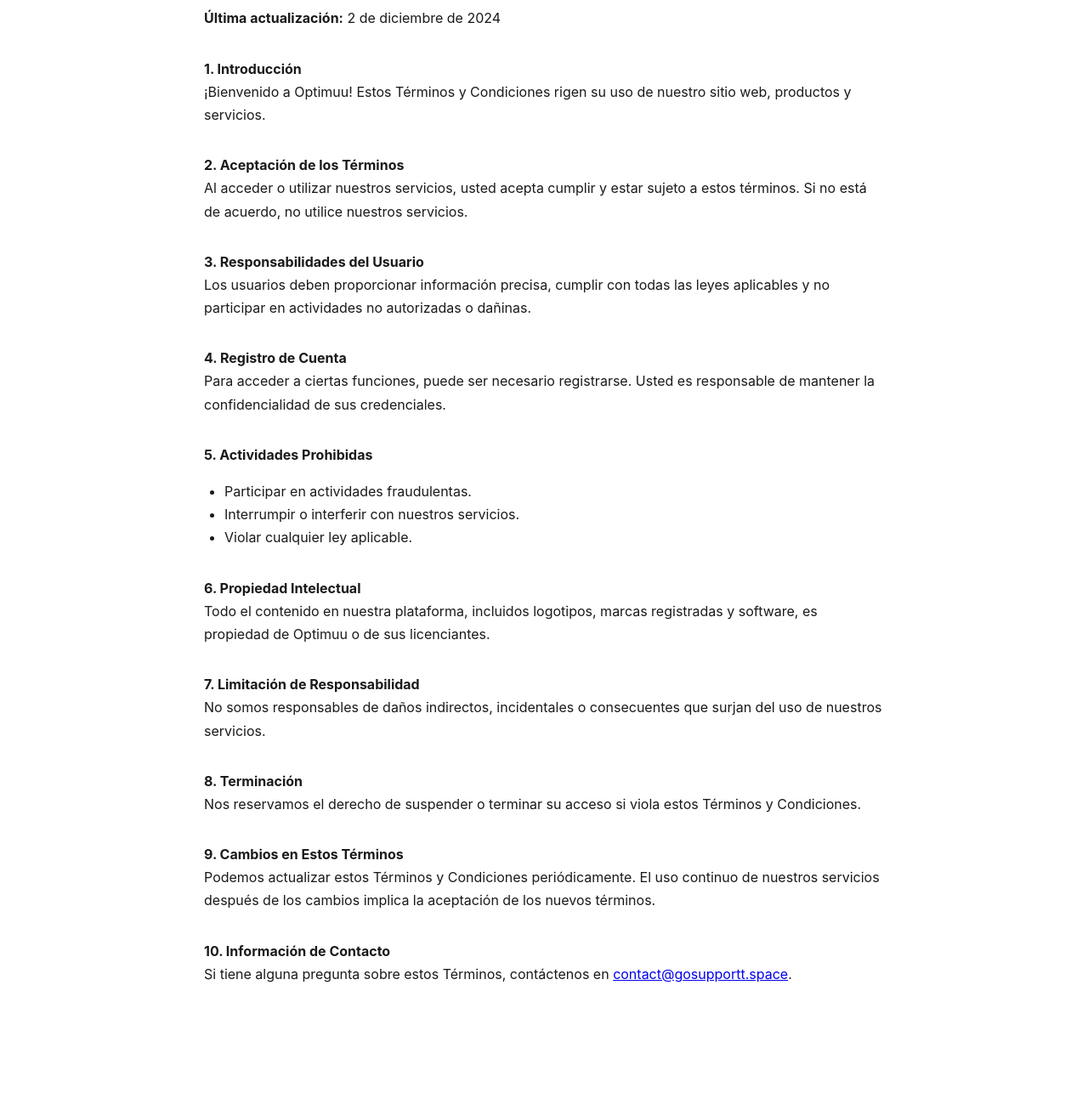
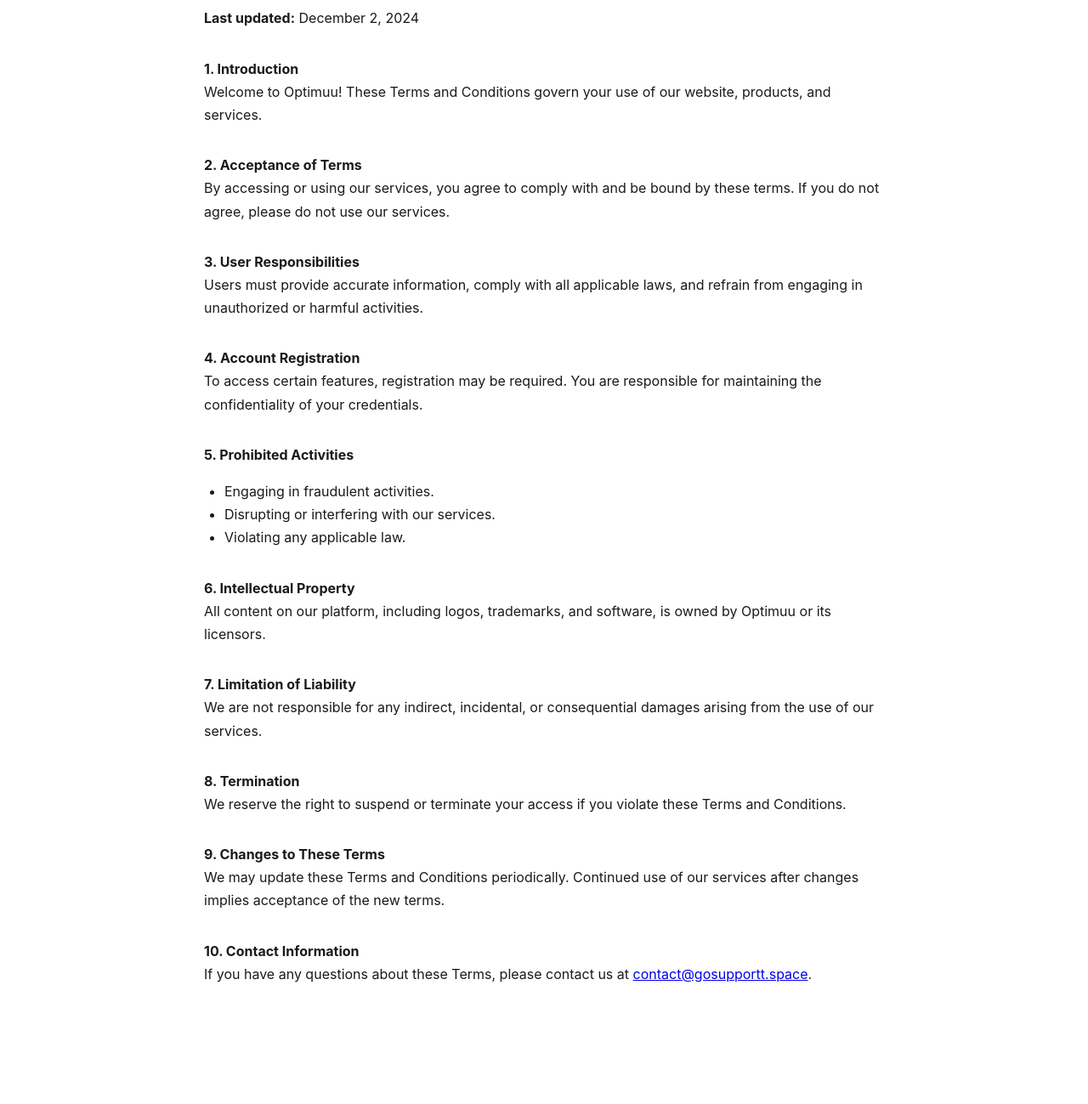
Before and after one commit to gboxboss/voxa, a plain HTML site: page terms-conditions.html in a window 1280 px wide. Shown: the part 238-1537 px from the top of the page at 85% size. Drawn offline with Linux system fonts and the light colour scheme.

Commit message:
Update terms-conditions.html

```diff
--- a/terms-conditions.html
+++ b/terms-conditions.html
@@ -1,9 +1,9 @@
 <!DOCTYPE html>
-<html lang="es">
+<html lang="en">
 <head>
   <meta charset="UTF-8" />
   <meta name="viewport" content="width=device-width, initial-scale=1.0"/>
-  <title>Términos y Condiciones – Optimuu</title>
+  <title>Terms and Conditions – Optimuu</title>
   <link rel="stylesheet" href="https://cdnjs.cloudflare.com/ajax/libs/font-awesome/6.5.1/css/all.min.css">
   <style>
     :root {
@@ -90,83 +90,84 @@
   <header>
     <div class="container header-inner">
       <a href="index.html" class="logo">
-        <img src="images/cropped-cropped-Diapositiva2-scaled-2.webp" alt="Logo Optimuu">
+        <img src="images/cropped-cropped-Diapositiva2-scaled-2.webp" alt="Optimuu Logo">
       </a>
-      <button class="mobile-menu-toggle" aria-label="Menú móvil">
+      <button class="mobile-menu-toggle" aria-label="Mobile Menu">
         <i class="fas fa-bars"></i>
       </button>
       <nav>
         <ul>
-          <li><a href="index.html">Inicio</a></li>
-          <li><a href="servicios.html">Servicios</a></li>
+          <li><a href="index.html">Home</a></li>
+          <li><a href="servicios.html">Services</a></li>
           <li><a href="crowdfunding-3.html">Crowdfunding</a></li>
+          <li><a href="contact.html">Contact</a></li>
         </ul>
       </nav>
     </div>
   </header>
   <main>
     <div class="terms-content">
-      <h1>Términos y Condiciones</h1>
+      <h1>Terms and Conditions</h1>
       <div class="terms-section">
-        <p><strong>Última actualización:</strong> 2 de diciembre de 2024</p>
+        <p><strong>Last updated:</strong> December 2, 2024</p>
       </div>
       <div class="terms-section">
-        <p><strong>1. Introducción</strong><br>
-        ¡Bienvenido a Optimuu! Estos Términos y Condiciones rigen su uso de nuestro sitio web, productos y servicios.</p>
+        <p><strong>1. Introduction</strong><br>
+        Welcome to Optimuu! These Terms and Conditions govern your use of our website, products, and services.</p>
       </div>
       <div class="terms-section">
-        <p><strong>2. Aceptación de los Términos</strong><br>
-        Al acceder o utilizar nuestros servicios, usted acepta cumplir y estar sujeto a estos términos. Si no está de acuerdo, no utilice nuestros servicios.</p>
+        <p><strong>2. Acceptance of Terms</strong><br>
+        By accessing or using our services, you agree to comply with and be bound by these terms. If you do not agree, please do not use our services.</p>
       </div>
       <div class="terms-section">
-        <p><strong>3. Responsabilidades del Usuario</strong><br>
-        Los usuarios deben proporcionar información precisa, cumplir con todas las leyes aplicables y no participar en actividades no autorizadas o dañinas.</p>
+        <p><strong>3. User Responsibilities</strong><br>
+        Users must provide accurate information, comply with all applicable laws, and refrain from engaging in unauthorized or harmful activities.</p>
       </div>
       <div class="terms-section">
-        <p><strong>4. Registro de Cuenta</strong><br>
-        Para acceder a ciertas funciones, puede ser necesario registrarse. Usted es responsable de mantener la confidencialidad de sus credenciales.</p>
+        <p><strong>4. Account Registration</strong><br>
+        To access certain features, registration may be required. You are responsible for maintaining the confidentiality of your credentials.</p>
       </div>
       <div class="terms-section">
-        <p><strong>5. Actividades Prohibidas</strong></p>
+        <p><strong>5. Prohibited Activities</strong></p>
         <ul>
-          <li>Participar en actividades fraudulentas.</li>
-          <li>Interrumpir o interferir con nuestros servicios.</li>
-          <li>Violar cualquier ley aplicable.</li>
+          <li>Engaging in fraudulent activities.</li>
+          <li>Disrupting or interfering with our services.</li>
+          <li>Violating any applicable law.</li>
         </ul>
       </div>
       <div class="terms-section">
-        <p><strong>6. Propiedad Intelectual</strong><br>
-        Todo el contenido en nuestra plataforma, incluidos logotipos, marcas registradas y software, es propiedad de Optimuu o de sus licenciantes.</p>
+        <p><strong>6. Intellectual Property</strong><br>
+        All content on our platform, including logos, trademarks, and software, is owned by Optimuu or its licensors.</p>
       </div>
       <div class="terms-section">
-        <p><strong>7. Limitación de Responsabilidad</strong><br>
-        No somos responsables de daños indirectos, incidentales o consecuentes que surjan del uso de nuestros servicios.</p>
+        <p><strong>7. Limitation of Liability</strong><br>
+        We are not responsible for any indirect, incidental, or consequential damages arising from the use of our services.</p>
       </div>
       <div class="terms-section">
-        <p><strong>8. Terminación</strong><br>
-        Nos reservamos el derecho de suspender o terminar su acceso si viola estos Términos y Condiciones.</p>
+        <p><strong>8. Termination</strong><br>
+        We reserve the right to suspend or terminate your access if you violate these Terms and Conditions.</p>
       </div>
       <div class="terms-section">
-        <p><strong>9. Cambios en Estos Términos</strong><br>
-        Podemos actualizar estos Términos y Condiciones periódicamente. El uso continuo de nuestros servicios después de los cambios implica la aceptación de los nuevos términos.</p>
+        <p><strong>9. Changes to These Terms</strong><br>
+        We may update these Terms and Conditions periodically. Continued use of our services after changes implies acceptance of the new terms.</p>
       </div>
       <div class="terms-section">
-        <p><strong>10. Información de Contacto</strong><br>
-        Si tiene alguna pregunta sobre estos Términos, contáctenos en <a href="mailto:contact@gosupportt.space">contact@gosupportt.space</a>.</p>
+        <p><strong>10. Contact Information</strong><br>
+        If you have any questions about these Terms, please contact us at <a href="mailto:contact@gosupportt.space">contact@gosupportt.space</a>.</p>
       </div>
     </div>
   </main>
   <footer>
     <div class="container footer-content">
       <div class="footer-top">
-        <img src="images/logo.png" alt="Logo Optimuu">
-        <p class="footer-copyright">© 2025 Optimuu. Todos los derechos reservados.</p>
+        <img src="images/logo.png" alt="Optimuu Logo">
+        <p class="footer-copyright">© 2025 Optimuu. All rights reserved.</p>
       </div>
       <div class="footer-menu">
         <ul>
-          <li><a href="privacy-policy.html">Política de Privacidad</a></li>
-          <li><a href="refund-policy.html">Política de Reembolso</a></li>
-          <li><a href="terms-conditions.html">Términos y Condiciones</a></li>
+          <li><a href="privacy-policy.html">Privacy Policy</a></li>
+          <li><a href="refund-policy.html">Refund Policy</a></li>
+          <li><a href="terms-conditions.html">Terms and Conditions</a></li>
         </ul>
       </div>
     </div>
```
